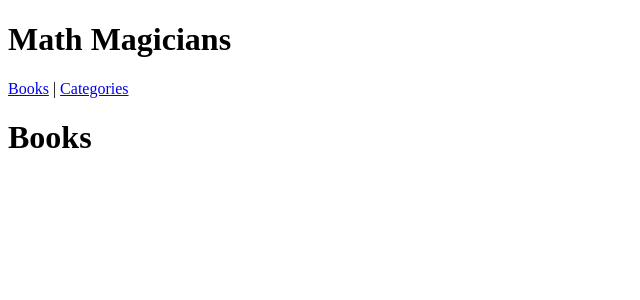
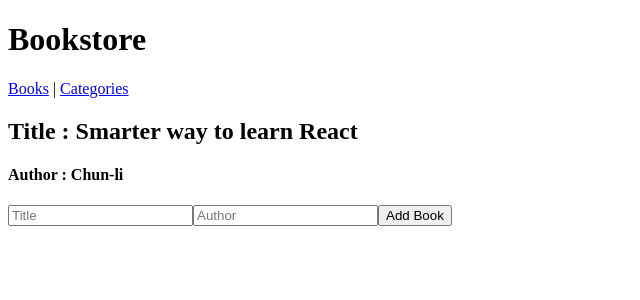
Before and after one commit to sajid-munawar/Book-Store-React, a React (Create React App) app: page / in a window 1280 px wide. Shown: the top 300 px of the page, without its empty margins (0-640 px from the left). Built offline with nearby package versions, Linux system fonts and the light colour scheme.

Commit message:
Add components and Routes

```diff
--- a/package.json
+++ b/package.json
@@ -6,6 +6,7 @@
     "@testing-library/jest-dom": "^5.16.4",
     "@testing-library/react": "^13.3.0",
     "@testing-library/user-event": "^13.5.0",
+    "prop-types": "^15.8.1",
     "react": "^18.2.0",
     "react-dom": "^18.2.0",
     "react-router-dom": "^6.3.0",
--- /dev/null
+++ b/src/components/Book.js
@@ -0,0 +1,26 @@
+import PropTypes from 'prop-types';
+
+function Book({ title, author }) {
+  return (
+    <div>
+      <h2>
+        Title :
+        {' '}
+        {title}
+      </h2>
+      <h4>
+        Author :
+        {' '}
+        {author}
+        {' '}
+      </h4>
+    </div>
+  );
+}
+
+Book.propTypes = {
+  title: PropTypes.string.isRequired,
+  author: PropTypes.string.isRequired,
+};
+
+export default Book; <div />;
--- a/src/components/Books.js
+++ b/src/components/Books.js
@@ -1,10 +1,15 @@
+import Book from './Book';
+import Form from './form';
 import Navbar from './Navbar';
 
 function Books() {
+  const title = 'Smarter way to learn React';
+  const author = 'Chun-li';
   return (
     <div>
       <Navbar />
-      <h1>Books</h1>
+      <Book title={title} author={author} />
+      <Form />
     </div>
   );
 }
--- a/src/components/Navbar.js
+++ b/src/components/Navbar.js
@@ -3,7 +3,7 @@ import { Link } from 'react-router-dom';
 function Navbar() {
   return (
     <div>
-      <h1>Math Magicians</h1>
+      <h1>Bookstore</h1>
       <nav>
         <Link to="/">Books</Link>
         {' '}
--- /dev/null
+++ b/src/components/form.js
@@ -0,0 +1,13 @@
+function Form() {
+  return (
+    <div>
+      <form action="#">
+        <input type="text" name="title" placeholder="Title" />
+        <input type="text" name="author" placeholder="Author" />
+        <button type="submit">Add Book</button>
+      </form>
+    </div>
+  );
+}
+
+export default Form;
```
Also changed, not shown: src/components/Categories.js (+7 -5 lines), 1 other file (tests, documents, lock files or other folders).
